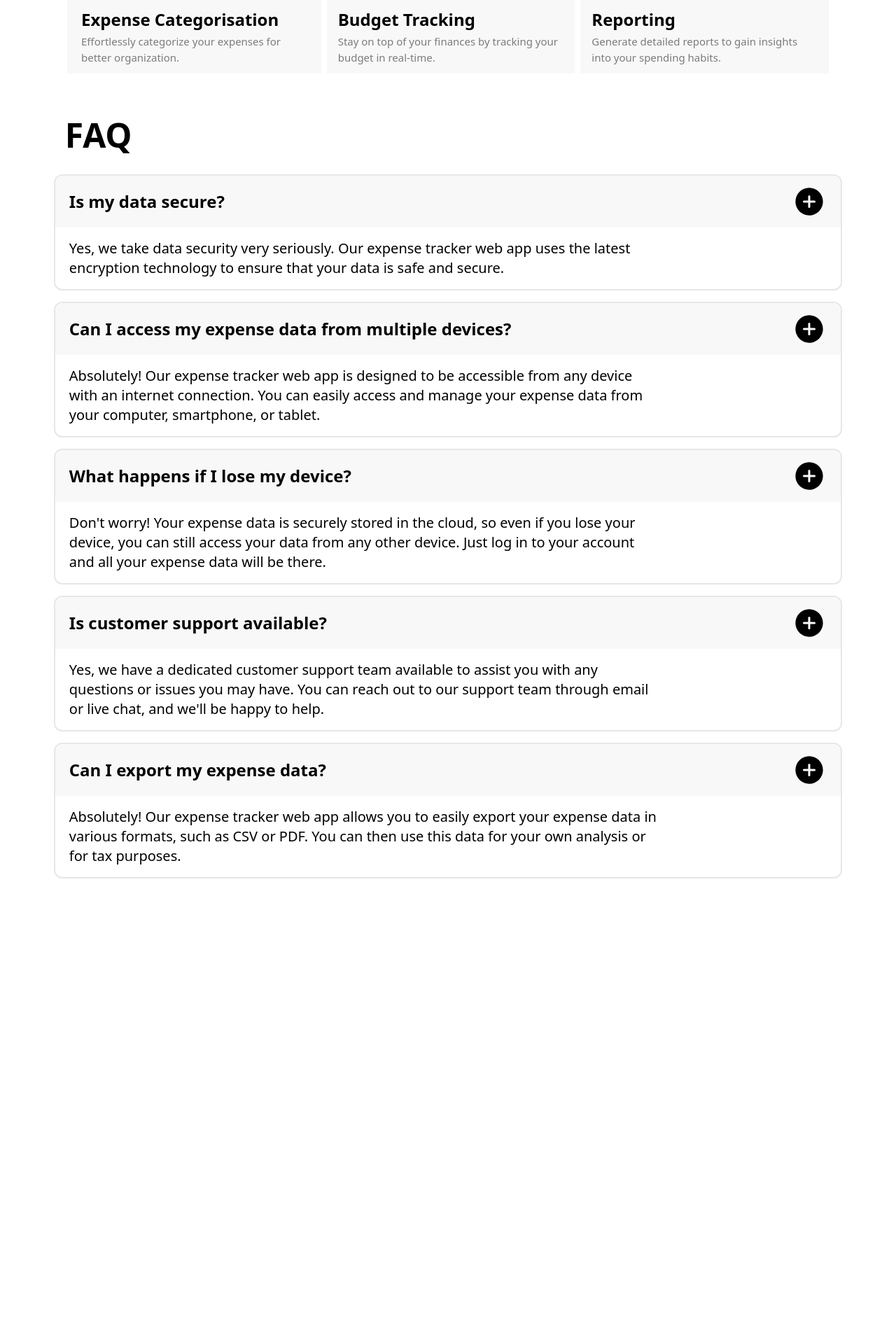
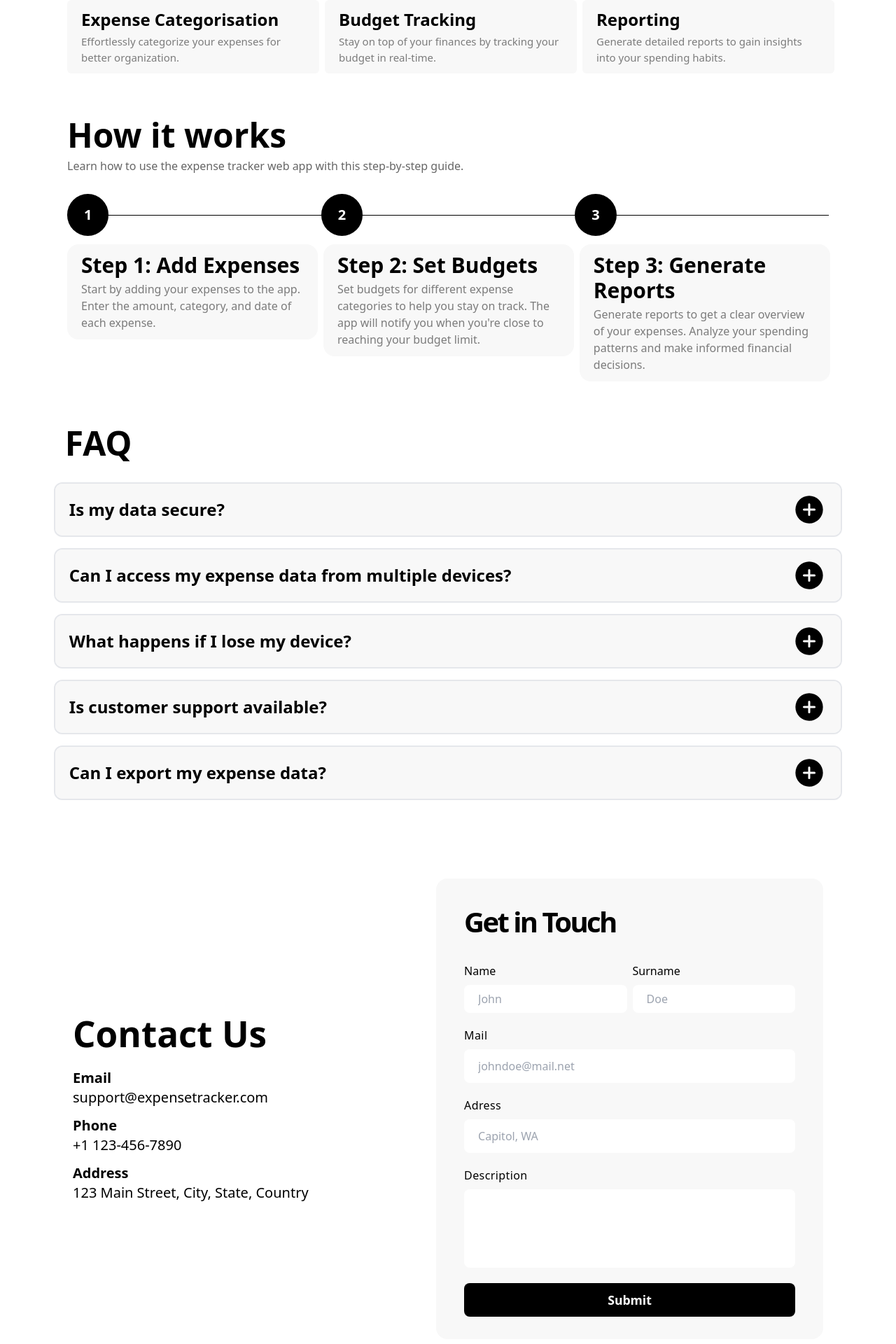
Before and after one commit to prernaaab/ExpenseEase, a React app: page / in a window 1280 px wide. Shown: the part 796-2716 px from the top of the page at 70% size. Before the commit the page ends 2051 px from the top, so only its background shows below. Built offline with nearby package versions, Linux system fonts and the light colour scheme; the HTML template or start-up script is replaced by a standard one.

Commit message:
initial commit

```diff
--- a/src/App.jsx
+++ b/src/App.jsx
@@ -1,32 +1,75 @@
-import React from "react"
 import show from "./assets/show.svg";
-import { useState } from "react"
+import hide from "./assets/hide.svg";
+import React, { useState } from "react"
 import HeroSection from "./components/HeroSection";
+import Contects_Form from "./components/contacts&form";
 
 function App() {
 
   const [FAQ, setFAQ] = useState([
     {
+      id: 1,
       question: "Is my data secure?",
       answer: "Yes, we take data security very seriously. Our expense tracker web app uses the latest encryption technology to ensure that your data is safe and secure."
     },
     {
+      id: 2,
       question: "Can I access my expense data from multiple devices?",
       answer: "Absolutely! Our expense tracker web app is designed to be accessible from any device with an internet connection. You can easily access and manage your expense data from your computer, smartphone, or tablet."
     },
     {
+      id: 3,
       question: "What happens if I lose my device?",
       answer: "Don't worry! Your expense data is securely stored in the cloud, so even if you lose your device, you can still access your data from any other device. Just log in to your account and all your expense data will be there."
     },
     {
+      id: 4,
       question: "Is customer support available?",
       answer: "Yes, we have a dedicated customer support team available to assist you with any questions or issues you may have. You can reach out to our support team through email or live chat, and we'll be happy to help."
     },
     {
+      id: 5,
       question: "Can I export my expense data?",
       answer: "Absolutely! Our expense tracker web app allows you to easily export your expense data in various formats, such as CSV or PDF. You can then use this data for your own analysis or for tax purposes."
     }
   ]);
+
+  const [features, setFeatures] = useState([
+    {
+      heading: "Expense Categorisation",
+      para: "Effortlessly categorize your expenses for better organization."
+    },
+    {
+      heading: "Budget Tracking",
+      para: "Stay on top of your finances by tracking your budget in real-time."
+    },
+    {
+      heading: "Reporting",
+      para: "Generate detailed reports to gain insights into your spending habits."
+    }
+  ]);
+
+  const [word, setWork] = useState([
+    {
+      id: 1,
+      heading: "Step 1: Add Expenses",
+      para: "Start by adding your expenses to the app. Enter the amount, category, and date of each expense."
+    },
+    {
+      id: 2,
+      heading: "Step 2: Set Budgets",
+      para: "Set budgets for different expense categories to help you stay on track. The app will notify you when you're close to reaching your budget limit."
+    },
+    {
+      id: 3,
+      heading: "Step 3: Generate Reports",
+      para: "Generate reports to get a clear overview of your expenses. Analyze your spending patterns and make informed financial decisions."
+    }
+  ]);
+
+  const [showAnswer, setShowAnswer] = useState(null);
+
+  const handleAnswer = (id) => setShowAnswer(showAnswer === id ? null : id);
 
   return (
     <div className="font-Inter-Tight">
@@ -34,39 +77,57 @@ function App() {
       <div className="mx-24 my-16">
         <h2 className="text-5xl font-extrabold mb-2">Key Features</h2>
         <div className="opacity-60 mb-7">Discover the powerful features of our expense tracker web app.</div>
-        <div>
         <div className="flex gap-2">
-            <div className="bg-[#F8F8F8] px-5 py-3 flex-grow">
-              <h3 className="text-2xl font-extrabold mb-1">Expense Categorisation</h3>
-              <div className="text-[15px] opacity-50 w-80">Effortlessly categorize your expenses for better organization.</div>
+          {features.map(items => {
+            return <div className="bg-[#F8F8F8] px-5 py-3 flex-grow rounded-md" key={items.para}>
+              <h3 className="text-2xl font-extrabold mb-1">{items.heading}</h3>
+              <div className="text-[15px] opacity-50 w-80">{items.para}</div>
             </div>
-            <div className="bg-[#F8F8F8] px-4 py-3 flex-grow">
-              <h3 className="text-2xl font-extrabold mb-1">Budget Tracking</h3>
-              <div className="text-[15px] opacity-50 w-80">Stay on top of your finances by tracking your budget in real-time.</div>
-            </div>
-            <div className="bg-[#F8F8F8] px-4 py-3 flex-grow">
-              <h3 className="text-2xl font-extrabold mb-1">Reporting</h3>
-              <div className="text-[15px] opacity-50 w-80">Generate detailed reports to gain insights into your spending habits.</div>
+          })}
         </div>
       </div>
+      <div className="mx-24 my-16">
+        <h2 className="text-5xl font-extrabold mb-2">How it works</h2>
+        <div className="opacity-60 mb-7">Learn how to use the expense tracker web app with this step-by-step guide.</div>
+        <div className="flex w-full mb-3">
+          {word.map(items => {
+            return (<div className="flex items-center flex-grow" key={items.id}>
+              <div className="bg-black text-white py-4 px-6 rounded-full text-xl font-bold">{items.id}</div>
+              <div className="bg-black w-full h-[1px]"></div>
+            </div>)
+          })}
+        </div>
+        <div className="flex gap-2">
+          {word.map(items => {
+            return (<div className="w-full" key={items.id}>
+              <div className="bg-[#F8F8F8] px-5 py-3 flex-grow rounded-2xl">
+                <h3 className="text-3xl font-extrabold mb-1">{items.heading}</h3>
+                <div className="text-[16px] opacity-50 w-[19.87rem]">{items.para}</div>
+              </div>
+            </div>)
+          })}
         </div>
       </div>
-      <div>
       <h2 className="text-5xl font-extrabold my-8 pl-[5.8rem]">FAQ</h2>
       <div className="flex flex-col items-center gap-y-4">
         {FAQ.map(faq => {
-            return (<div className="QNA" key={faq.answer}>
+          return <div className="QNA" key={faq.id}>
             <div className="question">
               <div><h3>{faq.question}</h3></div>
-                <div><img src={show} alt="img" /></div>
+              <div>
+                <img
+                  src={showAnswer === faq.id ? hide : show}
+                  alt="img"
+                  onClick={() => { handleAnswer(faq.id) }}
+                  className="hover:cursor-pointer"
+                /></div>
             </div>
-              <div className="answer">{faq.answer}</div>
+            {showAnswer === faq.id && <div className="answer">{faq.answer}</div>}
           </div>
-            )
         })}
       </div>
-      </div>
-    </div>
+      <Contects_Form />
+    </div >
   )
 }
 
--- a/src/components/HeroSection.jsx
+++ b/src/components/HeroSection.jsx
@@ -1,11 +1,12 @@
 import React from "react";
+import heroImg from "../assets/map_wrapper.png";
 
 function HeroSection() {
     return (
         <div className="flex h-[39rem]">
             <div className="flex w-full bg-[#191919] justify-center items-center">
                 <div className="w-[70%]">
-                    <h1 className="text-white text-5xl font-bold mb-2 leading-tight">Track Your Expenses with Ease</h1>
+                    <h1 className="text-white text-[3.40rem] font-bold mb-2 leading-tight tracking-[-3px]">Track Your Expenses with Ease</h1>
                     <p className="text-white opacity-50 mt-3 mb-7">
                         Take control of your finances and stay
                         on top of your expenses with our intuitive and
@@ -14,7 +15,13 @@ function HeroSection() {
                     <button className="bg-white text-black w-52 font-semibold py-3 rounded-md">Get Started</button>
                 </div>
             </div>
-            <div className="bg-[#191919] opacity-80 w-full"></div>
+            <div className=" w-full">
+                <img
+                    alt="img"
+                    src={heroImg}
+                    className="bg-cover h-full w-full"
+                />
+            </div>
         </div>
     )
 }
--- /dev/null
+++ b/src/components/contacts&form.jsx
@@ -0,0 +1,92 @@
+import React, { useState } from 'react';
+
+function Contacts_Form() {
+    const [details, setDetails] = useState([
+        {
+            id: 1,
+            type: "Email",
+            value: "support@expensetracker.com"
+        },
+        {
+            id: 2,
+            type: "Phone",
+            value: "+1 123-456-7890"
+        },
+        {
+            id: 3,
+            type: "Address",
+            value: "123 Main Street, City, State, Country"
+        }
+    ]);
+    return (
+        <div className="flex mt-28 mb-20 mx-[6.5rem] gap-2">
+            <div className='w-full flex flex-col justify-center'>
+                <h3 className="font-extrabold text-[3.2rem] mb-3">Contact Us</h3>
+                <div>
+                    {details.map(items => {
+                        return (<div className="mb-3" key={items.id}>
+                            <div className="text-xl font-bold">{items.type}</div>
+                            <div className="text-xl">{items.value}</div>
+                        </div>
+                        )
+                    })}
+                </div>
+            </div>
+            <div className="bg-[#F8F8F8] w-full px-10 py-8 rounded-2xl">
+                <h3 className="font-bold text-[2.5rem] tracking-[-0.16rem] mb-7">Get in Touch</h3>
+                <div className="mb-4">
+                    <div className="flex gap-x-2 mb-5">
+                        <div className='flex-grow'>
+                            <div>Name</div>
+                            <input
+                                type="text"
+                                placeholder='John'
+                                className="px-5 h-10 rounded-lg w-full mt-2"
+                            />
+                        </div>
+                        <div className="flex-grow">
+                            <div>Surname</div>
+                            <input
+                                type="text"
+                                placeholder='Doe'
+                                className="px-5 h-10 rounded-lg w-full mt-2"
+                            />
+                        </div>
+                    </div>
+                    <div>
+                        <div className="mb-5">
+                            <div className="tracking-wide">Mail</div>
+                            <input
+                                type="text"
+                                placeholder='johndoe@mail.net'
+                                className="px-5 h-12 rounded-lg w-full mt-2"
+                            />
+                        </div>
+                        <div className="mb-5">
+                            <div className="tracking-wide">Adress</div>
+                            <div>
+                                <input
+                                    type="text"
+                                    placeholder='Capitol, WA'
+                                    className='px-5 h-12 rounded-lg w-full mt-2'
+                                />
+                            </div>
+                        </div>
+                        <div>
+                            <div className="tracking-wide">Description</div>
+                            <div>
+                                <textarea
+                                    type="text"
+                                    className="h-28 w-full mt-2 rounded-lg px-5 py-3 resize-none"
+                                />
+                            </div>
+                        </div>
+                    </div>
+                </div>
+                <button className="bg-black text-white w-full h-12 text-[1.1rem] rounded-lg font-bold">Submit</button>
+            </div>
+        </div>
+    );
+}
+
+export default Contacts_Form;
--- a/src/index.css
+++ b/src/index.css
@@ -3,20 +3,20 @@
 @tailwind utilities;
 
 
-@layer components{
-    .question{
-        @apply text-2xl rounded-t-xl flex bg-[#F8F8F8] px-5 py-3 items-center justify-between font-extrabold;
+@layer components {
+    .question {
+        @apply text-2xl flex bg-[#F8F8F8] px-5 py-3 items-center justify-between font-extrabold;
     }
 }
 
-@layer components{
-    .QNA{
-        @apply border-2 w-[88%] rounded-xl;
+@layer components {
+    .QNA {
+        @apply border-2 w-[88%] rounded-xl overflow-hidden;
     }
 }
 
-@layer components{
-    .answer{
-        @apply text-xl rounded-xl px-5 py-4 w-[78.857%];
+@layer components {
+    .answer {
+        @apply text-xl px-5 py-4 w-[78.857%];
     }
 }
```
Also changed, not shown: src/assets/hide.svg, src/assets/map_wrapper.png (added). Lines whose indentation alone changed are shown as unchanged.
